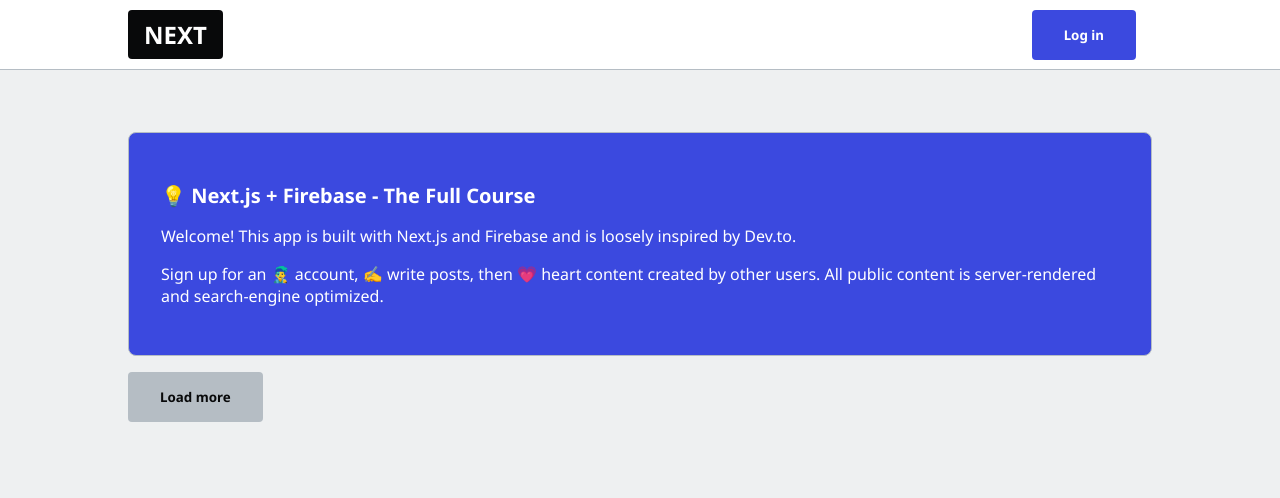
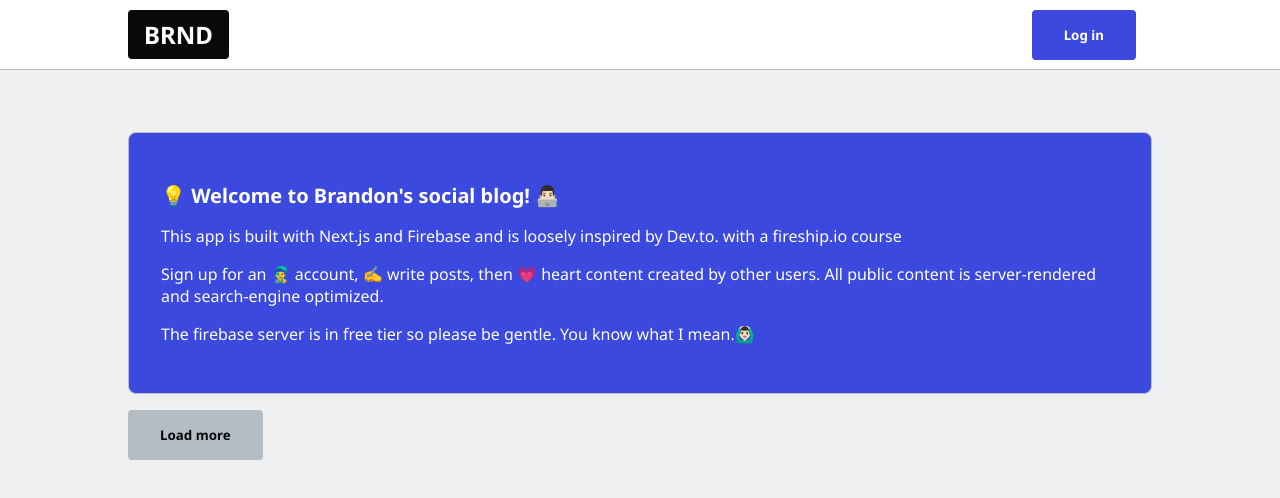
Before and after one commit to brandonwie/nextfire-app, a Next.js app: page / in a window 1280 px wide. Shown: the top 498 px of the page. Built offline with nearby package versions, Linux system fonts and the light colour scheme; no server answers; the database is empty.

Commit message:
finalize

```diff
--- a/components/ImageUploader.tsx
+++ b/components/ImageUploader.tsx
@@ -4,9 +4,9 @@
 
 // Uploads images to Firebase Storage
 export default function ImageUploader() {
-  const [uploading, setUploading] = useState(false);
+  const [uploading, setUploading] = useState(false); // actively being updating
   const [progress, setProgress] = useState(0);
-  const [downloadURL, setDownloadURL] = useState(null);
+  const [downloadURL, setDownloadURL] = useState(null); // when upload is complete
 
   // Creates a Firebase Upload Task
   const uploadFile = async (e) => {
@@ -18,6 +18,7 @@
     const ref = storage.ref(
       `uploads/${auth.currentUser.uid}/${Date.now()}.${extension}`
     );
+
     setUploading(true);
 
     // Starts the upload
--- a/components/Navbar.tsx
+++ b/components/Navbar.tsx
@@ -3,17 +3,22 @@
 import { useContext } from 'react';
 
 import { UserContext } from '@lib/context';
+import Head from 'next/head';
 
 export default function Navbar() {
   const { user, username } = useContext(UserContext);
 
   return (
+    <>
+      <Head>
+        <title>Social Blog - Brandon Wie</title>
+      </Head>
       <nav className='navbar'>
         <ul>
           <li>
             <Link href='/' passHref>
               <a>
-              <button className='btn-logo'>NEXT</button>
+                <button className='btn-logo'>BRND</button>
               </a>
             </Link>
           </li>
@@ -55,5 +60,6 @@
           )}
         </ul>
       </nav>
+    </>
   );
 }
--- a/lib/firebase.ts
+++ b/lib/firebase.ts
@@ -15,7 +15,6 @@
   measurementId: process.env.NEXT_PUBLIC_MEASUREMENT_ID,
 };
 
-console.log(firebase.apps);
 if (!firebase.apps.length) {
   firebase.initializeApp(firebaseConfig);
 }
@@ -27,7 +26,7 @@
 // Firestore exports
 export const firestore = firebase.firestore();
 export const fromMillis = firebase.firestore.Timestamp.fromMillis;
-export const increment = firebase.firestore.FieldValue.increment;
+export const increment = firebase.firestore.FieldValue.increment; // increment(1) heart count
 export const serverTimestamp = firebase.firestore.FieldValue.serverTimestamp;
 
 // Storage exports
--- a/pages/admin/index.tsx
+++ b/pages/admin/index.tsx
@@ -45,7 +45,7 @@
   const { username } = useContext(UserContext);
   const [title, setTitle] = useState('');
 
-  // Ensure slug is URL safe
+  // Ensure slug is URL safe > strips out ?!/ characters
   const slug = encodeURI(kebabCase(title));
 
   // Validate length
--- a/pages/index.tsx
+++ b/pages/index.tsx
@@ -60,15 +60,19 @@
       {/* <Metatags title="Home Page" description="Get the latest posts on our site" /> */}
 
       <div className='card card-info'>
-        <h2>💡 Next.js + Firebase - The Full Course</h2>
+        <h2>💡 Welcome to Brandon&apos;s social blog! 👨🏻‍💻</h2>
         <p>
-          Welcome! This app is built with Next.js and Firebase and is loosely
-          inspired by Dev.to.
+          This app is built with Next.js and Firebase and is loosely inspired by
+          Dev.to. with a fireship.io course
         </p>
         <p>
           Sign up for an 👨‍🎤 account, ✍️ write posts, then 💗 heart content
           created by other users. All public content is server-rendered and
           search-engine optimized.
+        </p>
+        <p>
+          The firebase server is in free tier so please be gentle. You know what
+          I mean.🙆🏻‍♂️
         </p>
       </div>
 
```
Lines whose indentation alone changed are shown as unchanged.
